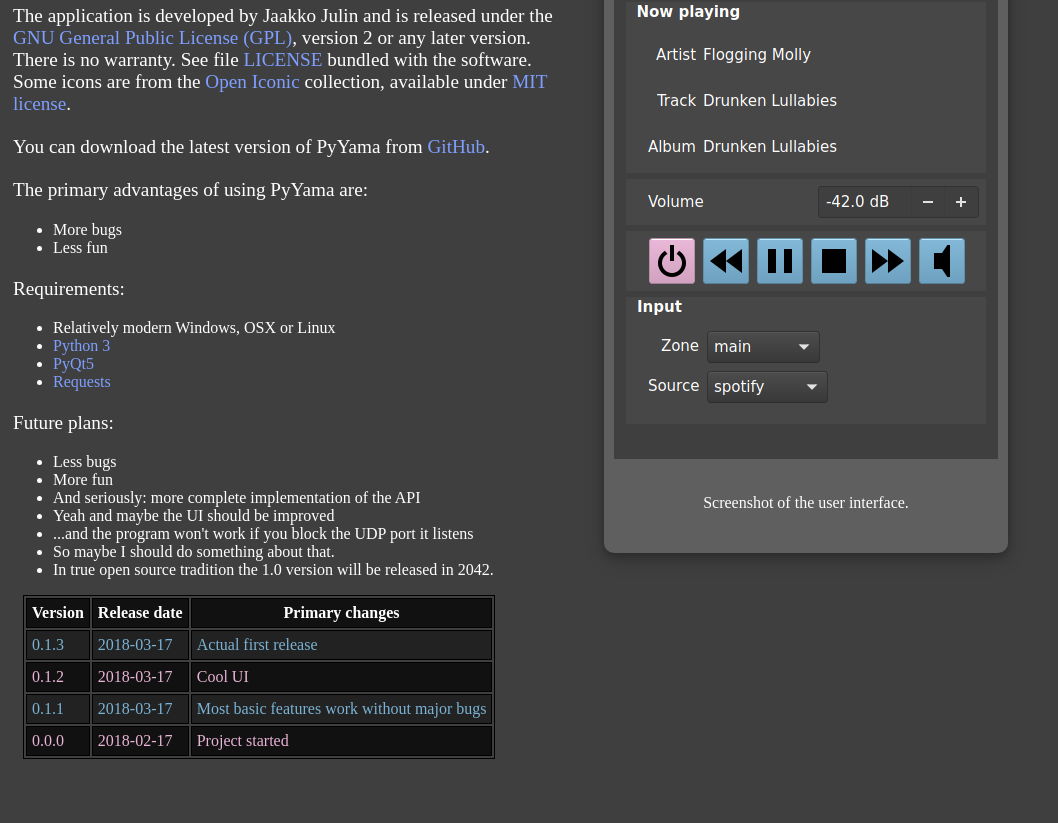
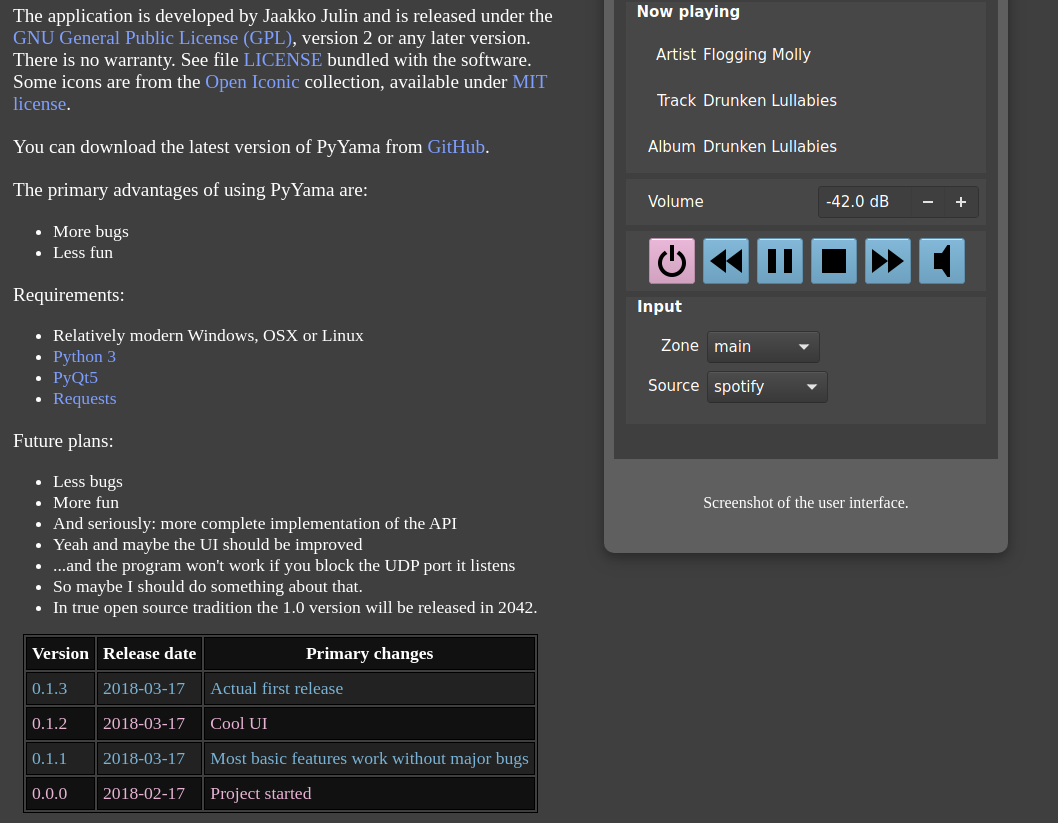
Before and after one commit to jaakkojulin/pyyama, a plain HTML site: page index.html in a window 1280 px wide. Shown: the part 338-1161 px from the top of the page, without its empty margins (0-1058 px from the left). Before the commit the page ends 1107 px from the top, so only its background shows below. Drawn offline with Linux system fonts and the light colour scheme.

Commit message:
Font size tuning.

```diff
--- a/index.html
+++ b/index.html
@@ -52,8 +52,11 @@
     table {
         margin: 10px;
         border: 1px solid black;
+        font-size: 110%;
     }
-
+    li {
+        font-size: 110%;
+    }
     th, td {
         border: 1px solid black;
         border-collapse: collapse;
```
